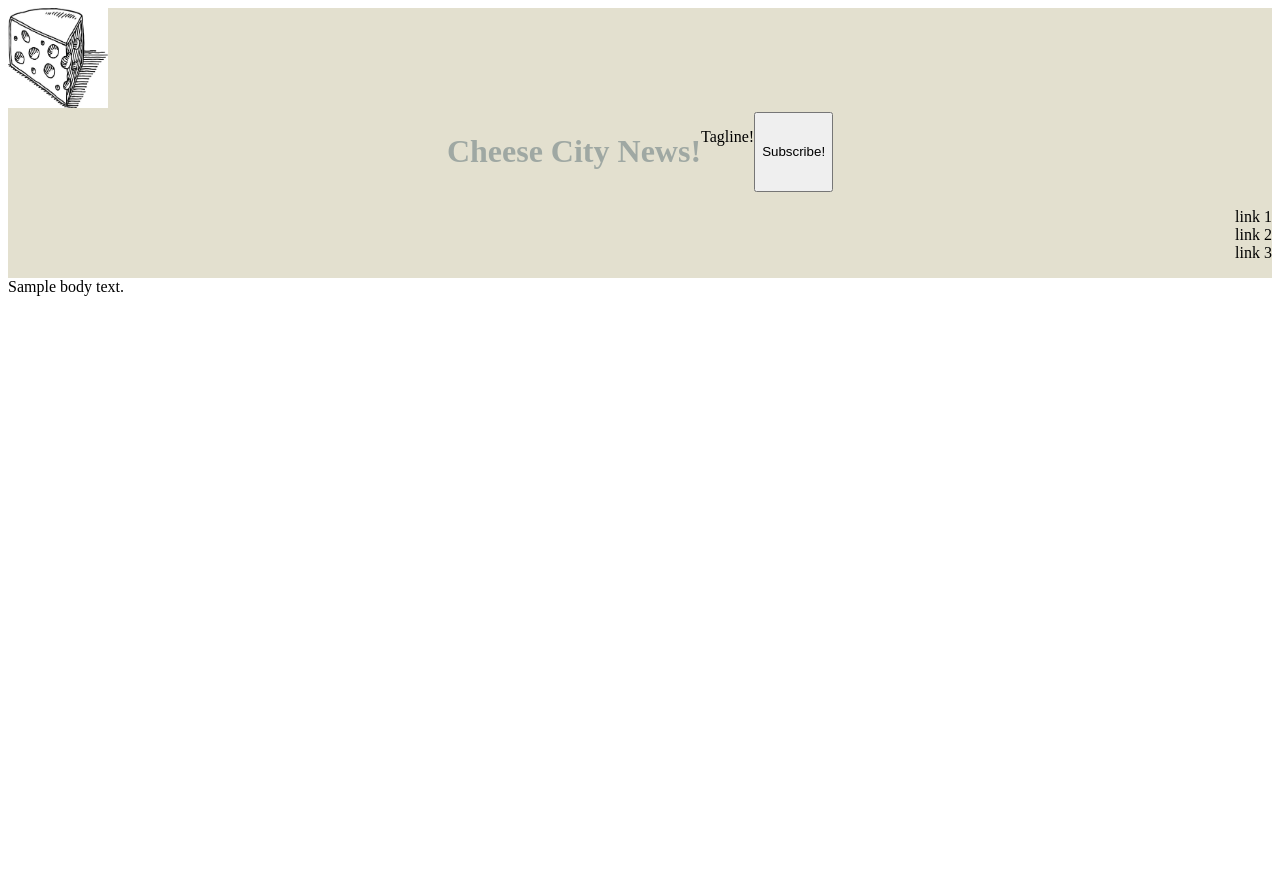
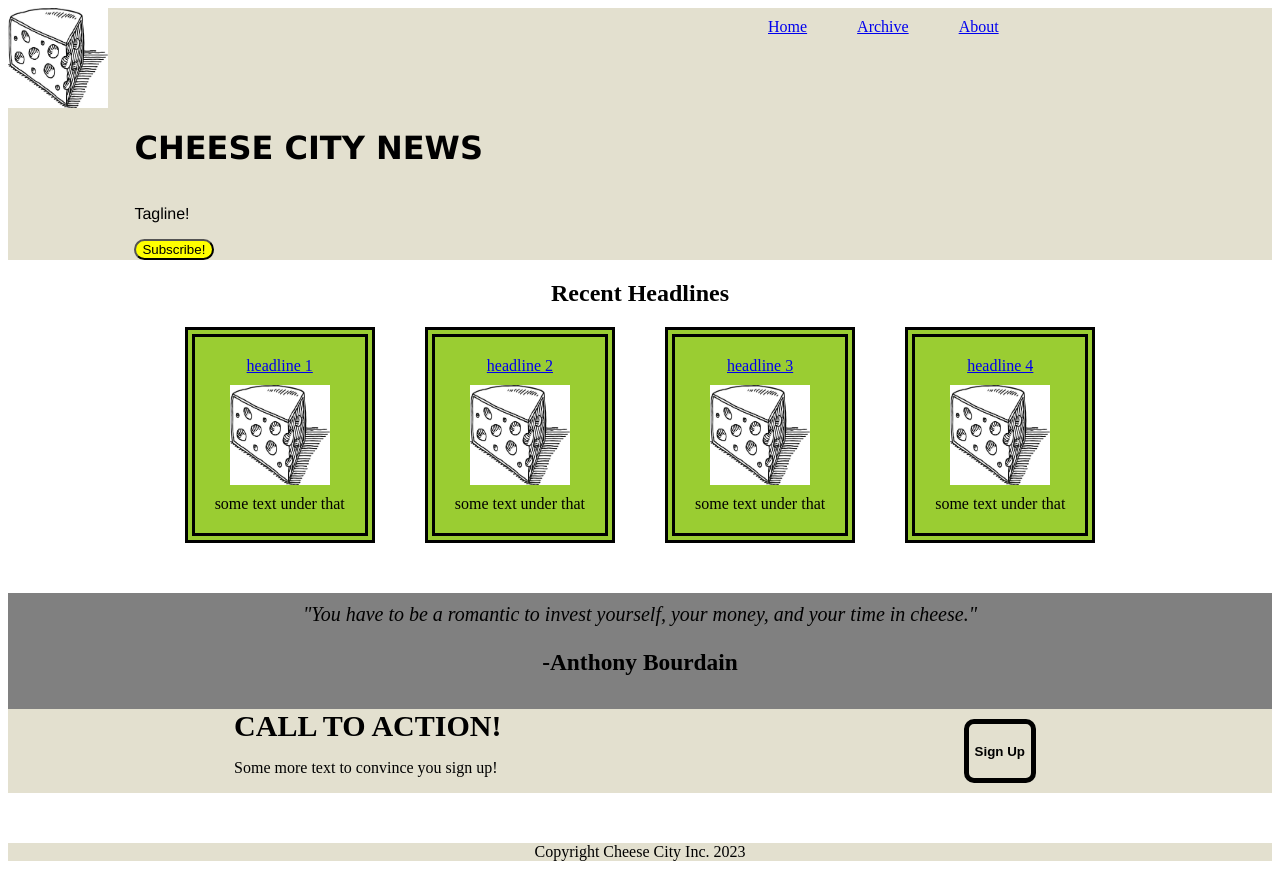
Before and after one commit to ianzandi/Cheese-City-News, a plain HTML site: page index.html in a window 1280 px wide. Before the commit the page ends 800 px from the top, so only its background shows below. Drawn offline with Linux system fonts and the light colour scheme.

Commit message:
Fleshed out the home page

```diff
--- a/index.html
+++ b/index.html
@@ -5,42 +5,110 @@
     <meta http-equiv="X-UA-Compatible" content="IE=edge">
     <meta name="viewport" content="width=device-width, initial-scale=1.0">
     <title>Cheese City News</title>
-
     <link rel="stylesheet" href="style.css">
-
 </head>
 
 
 
 <body>
+<div class="top">
 
-<div class="header">
-<img src="cheese.jpeg" alt="awesome cheese logo" width="100" height="100">
+    <div class="header">
+    <img src="cheese.jpeg" alt="awesome cheese logo" width="100" height="100">
 
-<div class ="title">
+    <div class="links">
+        <a href="#"> Home </a>
+        <a href="#"> Archive </a>
+        <a href="#"> About </a>
 
-<h1>Cheese City News!</h1>
-<p>
-    Tagline!
+     </div>
+    </div>
 
-</p>
-<button>Subscribe!</button>
+
+
+
+
+<div class="title">
+
+<h1 class="Cheese-title">CHEESE CITY NEWS</h1>
+
+<p class="Tagline"> Tagline!</p>
+
+<button class="Subscribe"> Subscribe! </button>
 
 </div>
+    </div>
+</div>
 
-<div class="toplinks">
-<ul>
-    <ul> link 1 </ul>
-    <ul> link 2 </ul>
-    <ul> link 3 </ul>
 
-</ul>
+
+<div class= "middle">
+
+<h2 class="Recent-Headlines"> Recent Headlines </h2>
+
+<div class="headline-group">
+
+<div class= "block">
+<a href="#"> headline 1</a>
+<img src="cheese.jpeg" alt="awesome cheese logo" width="100" height="100">
+some text under that
+</div>
+
+<div class= "block">
+ <a href="#"> headline 2</a>
+ <img src="cheese.jpeg" alt="awesome cheese logo" width="100" height="100">
+some text under that
+</div>
+
+<div class= "block">
+<a href="#"> headline 3</a>
+<img src="cheese.jpeg" alt="awesome cheese logo" width="100" height="100">
+some text under that
+</div>
+
+<div class= "block">
+<a href="#"> headline 4</a>
+<img src="cheese.jpeg" alt="awesome cheese logo" width="100" height="100">
+some text under that
+</div>
 
 </div>
 
 </div>
 
-Sample body text.
+<div class="lower-middle">
+<em> "You have to be a romantic to invest yourself, your money, and your time in cheese."</em>
+<h3> -Anthony Bourdain</h3>
+</div>
+
+
+<div class="action-box">
+
+<div class ="two">
+
+<div class="call-to-action">
+    <b>CALL TO ACTION!</b> </div>
+
+<p class="more-text">
+Some more text to convince you sign up!
+</p>
+
+</div>
+
+<button class="Sign-Up"><b>Sign Up</b></button>
+</div>
+
+
+<div class="footer">
+    <div class="blank">
+    </div>
+    <div class="last"> Copyright Cheese City Inc. 2023</div>
+</div>
+
+
+
+
+
 
 
 </body>
--- a/style.css
+++ b/style.css
@@ -1,21 +1,133 @@
-h1 {
-    color: #9fa8a3;
+
+
+.header {
+    display: flex;
+    gap: 650px;
 }
 
-body {
-    font-family: 'Times New Roman', Times, serif;
-}
-
-.header {
-    background-color: #e3e0cf;
-}
-
-.toplinks {
+.links {
     display: flex;
-    justify-content: end;
+flex-wrap: wrap;
+    gap: 50px;
+    margin: 10px;
 }
 
 .title {
     display: flex;
-    justify-content: center;
+    flex-direction: column;
+    align-items: left;
+    margin-left: 10%;
+    font-family:'Lucida Sans', 'Lucida Sans Regular', 'Lucida Grande', 'Lucida Sans Unicode', Geneva, Verdana, sans-serif
 }
+
+.Tagline {
+    font-family:'Franklin Gothic Medium', 'Arial Narrow', Arial, sans-serif
+}
+
+.Subscribe {
+    display: flex;
+    width: 80px;
+    background-color: yellow;
+    color: black;
+    border-radius: 20px;
+}
+
+
+.top {
+    background-color: #e3e0cf;
+}
+
+.middle {
+    display: flex;
+    flex-direction: column;
+    align-items: center;
+    justify-items: center;
+}
+
+.Recent-Headlines {
+    display: flex;
+    flex-direction: column;
+
+
+}
+
+.headline-group {
+    display: flex;
+    flex-direction: row;
+    gap: 50px;
+}
+
+.block {
+    display: flex;
+    flex-direction: column;
+    align-items: center;
+    gap: 10px;
+   border: 10px double black;
+   background-color: yellowgreen;
+   padding: 20px;
+   margin-bottom: 50px;
+}
+
+.lower-middle {
+   font-size: 20px;
+    display: flex;
+    flex-direction:column;
+    align-items: center;
+    background-color: grey;
+    flex: stretch;
+padding: 10px;
+}
+
+
+.action-box {
+    display: flex;
+    justify-content: space-around;
+    background-color: #e3e0cf;
+    font-family: Lucida Sans', 'Lucida Sans Regular', 'Lucida Grande', 'Lucida Sans Unicode', Geneva, Verdana, sans-serif
+}
+
+
+.call-to-action {
+    font-size: 30px;
+}
+
+.two {
+    display: flex;
+    flex-direction: column;
+    align-items: left;
+}
+
+.more-text {
+    display: flex;
+}
+
+.Sign-Up {
+    display: flex;
+    border-radius: 10px;
+    background-color: #e3e0cf;
+    color: black;
+    border-color: black;
+    border:5px solid black;
+   align-items: center;
+   margin: 10px;
+
+}
+
+.footer {
+display: flex;
+flex-direction: column;
+}
+
+.blank {
+    background-color: white;
+    height: 50px;
+    display: flex;
+    flex-direction: column;
+}
+
+.last {
+    display: flex;
+    flex-direction: column;
+    align-items: center;
+    background-color: #e3e0cf;;
+}
```
